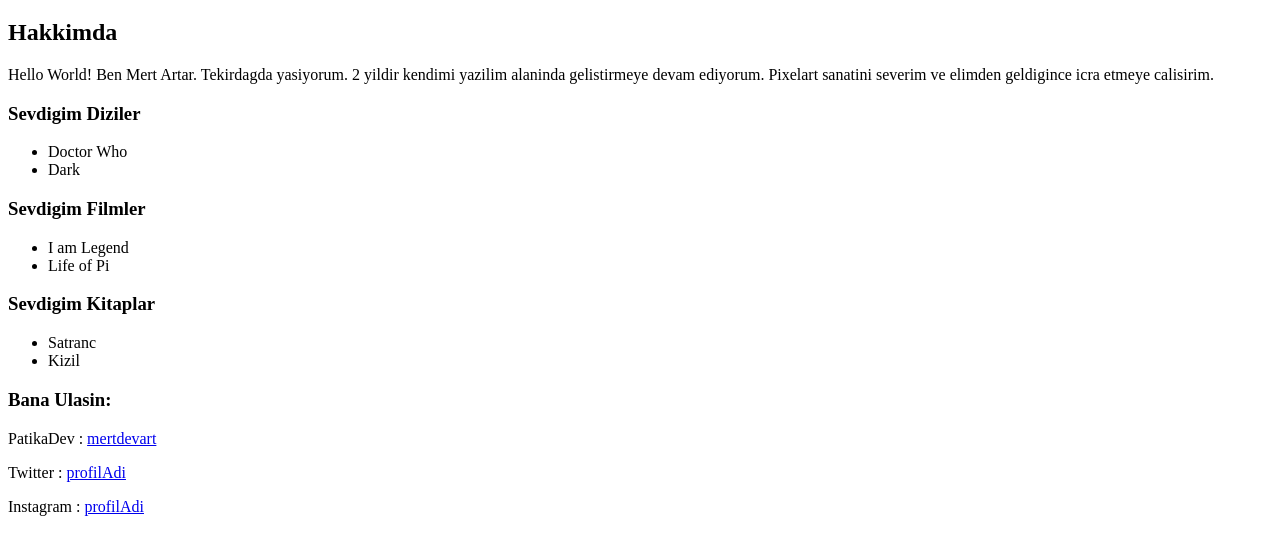
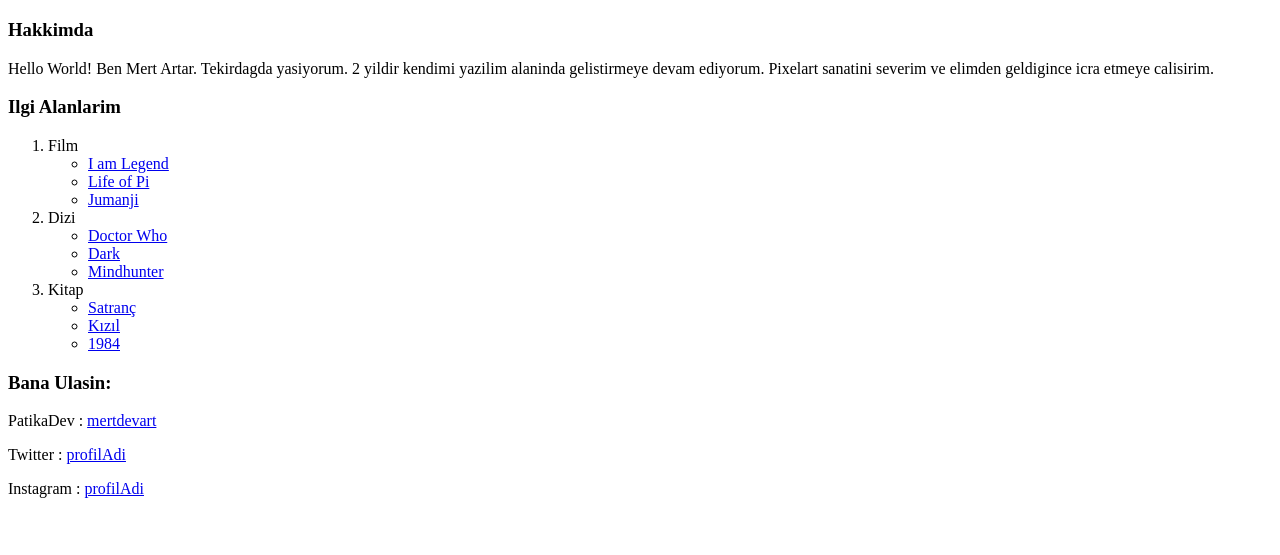
Before and after one commit to mertdevart/patikaOdev, a plain HTML site: page index.html in a window 1280 px wide. Shown: the part 61-616 px from the top of the page. Drawn offline with Linux system fonts and the light colour scheme.

Commit message:
Index page update

```diff
--- a/index.html
+++ b/index.html
@@ -7,30 +7,83 @@
     <title>Ilk Web Sayfam</title>
   </head>
   <body>
+    <div>
       <!-- Web sayfasinin basligi ve icerigi -->
       <h1>Mert ARTAR</h1>
-    <h2>Hakkimda</h2>
+      <h3>Hakkimda</h3>
       <p>
         Hello World! Ben Mert Artar. Tekirdagda yasiyorum. 2 yildir kendimi
-      yazilim alaninda gelistirmeye devam ediyorum. Pixelart sanatini severim ve
-      elimden geldigince icra etmeye calisirim.
+        yazilim alaninda gelistirmeye devam ediyorum. Pixelart sanatini severim
+        ve elimden geldigince icra etmeye calisirim.
       </p>
+    </div>
+    <div>
       <!-- Web sayfasinin alt basliklari -->
-    <h3>Sevdigim Diziler</h3>
+      <h3>Ilgi Alanlarim</h3>
+      <ol>
+        <li>
+          Film
           <ul>
-      <li>Doctor Who</li>
-      <li>Dark</li>
+            <li>
+              <a href="https://www.imdb.com/title/tt0480249/">I am Legend</a>
+            </li>
+            <li>
+              <a href="https://www.imdb.com/title/tt0454876/?ref_=fn_al_tt_0"
+                >Life of Pi</a
+              >
+            </li>
+            <li>
+              <a href="https://www.imdb.com/title/tt0113497/?ref_=fn_al_tt_0"
+                >Jumanji</a
+              >
+            </li>
           </ul>
-    <h3>Sevdigim Filmler</h3>
+        </li>
+        <li>
+          Dizi
           <ul>
-      <li>I am Legend</li>
-      <li>Life of Pi</li>
+            <li>
+              <a href="https://www.imdb.com/title/tt0436992/?ref_=fn_al_tt_0"
+                >Doctor Who</a
+              >
+            </li>
+            <li>
+              <a href="https://www.imdb.com/title/tt5753856/?ref_=fn_al_tt_0"
+                >Dark</a
+              >
+            </li>
+            <li>
+              <a href="https://www.imdb.com/title/tt5290382/?ref_=fn_al_tt_1"
+                >Mindhunter</a
+              >
+            </li>
           </ul>
-    <h3>Sevdigim Kitaplar</h3>
+        </li>
+        <li>
+          Kitap
           <ul>
-      <li>Satranc</li>
-      <li>Kizil</li>
+            <li>
+              <a href="https://www.goodreads.com/book/show/1220467.Satran_"
+                >Satranç</a
+              >
+            </li>
+            <li>
+              <a
+                href="https://www.goodreads.com/book/show/40031548-k-z-l?from_search=true&from_srp=true&qid=5eznaApHg5&rank=1"
+                >Kızıl</a
+              >
+            </li>
+            <li>
+              <a
+                href="https://www.goodreads.com/book/show/61439040-1984?from_search=true&from_srp=true&qid=BAa0X4iECm&rank=1"
+                >1984</a
+              >
+            </li>
           </ul>
+        </li>
+      </ol>
+    </div>
+    <div>
       <!-- Iletisim bilgileri -->
       <h3>Bana Ulasin:</h3>
       <p>
@@ -38,5 +91,6 @@
       </p>
       <p>Twitter : <a href="twitterProfilLinki">profilAdi</a></p>
       <p>Instagram : <a href="twitterProfilLinki">profilAdi</a></p>
+    </div>
   </body>
 </html>
```
Lines whose indentation alone changed are shown as unchanged.
